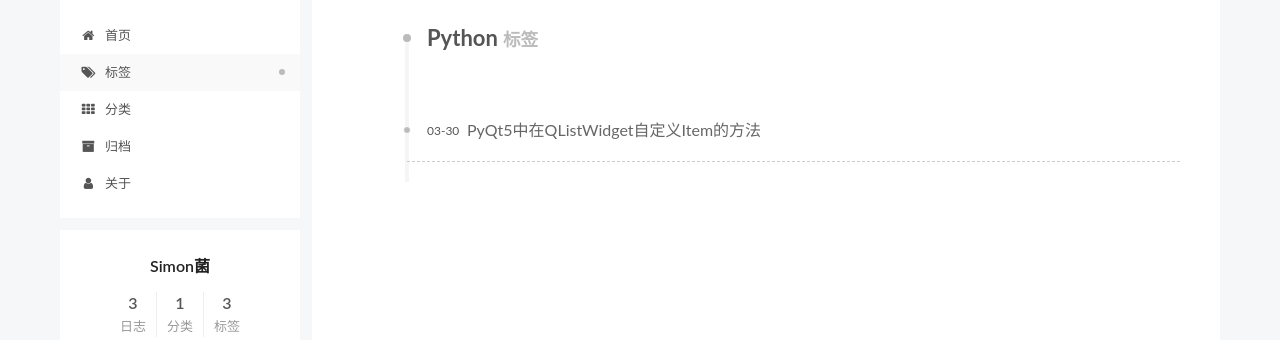
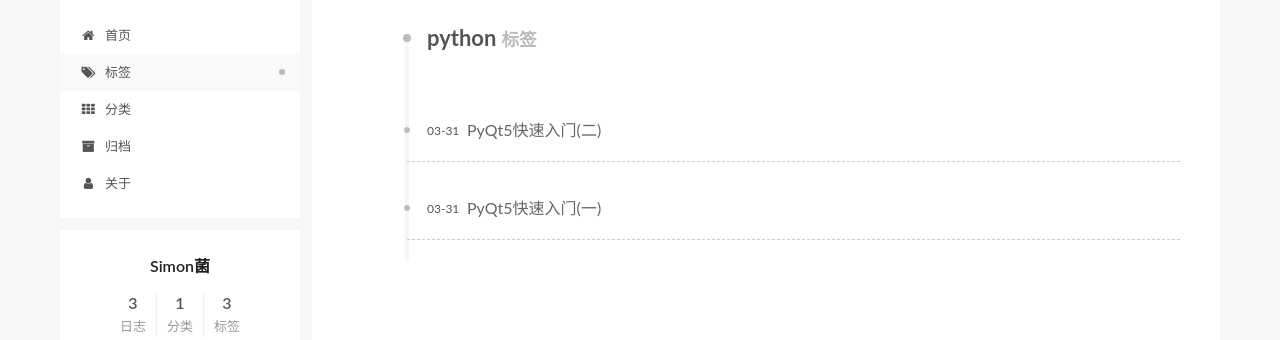
Before and after one commit to Uranus-R/simonkimi.github.io, a plain HTML site: page tags/python/index.html in a window 1280 px wide. Shown: the part 82-422 px from the top of the page. Drawn offline with Linux system fonts and the light colour scheme.

Commit message:
Site updated: 2019-03-31 00:46:08

```diff
--- a/css/main.css
+++ b/css/main.css
@@ -1762,7 +1762,7 @@ pre .javascript .function {
   width: 4px;
   height: 4px;
   border-radius: 50%;
-  background: #f6ffd2;
+  background: #a4a42f;
 }
 .feed-link,
 .chat {
--- a/tags/python/index.html
+++ b/tags/python/index.html
@@ -98,7 +98,7 @@
 
   <meta property="og:type" content="website">
 <meta property="og:title" content="Simon笔记">
-<meta property="og:url" content="http://z31.ink/tags/Python/index.html">
+<meta property="og:url" content="http://z31.ink/tags/python/index.html">
 <meta property="og:site_name" content="Simon笔记">
 <meta property="og:locale" content="zh-Hans">
 <meta name="twitter:card" content="summary">
@@ -110,7 +110,7 @@
 
 
 
-  <link rel="canonical" href="http://z31.ink/tags/Python/">
+  <link rel="canonical" href="http://z31.ink/tags/python/">
 
 
 
@@ -120,7 +120,7 @@
   };
 </script>
 
-  <title>标签: Python | Simon笔记</title>
+  <title>标签: python | Simon笔记</title>
 
 
 
@@ -349,7 +349,7 @@
 
     <div id="posts" class="posts-collapse">
       <div class="collection-title">
-        <h1>Python<small>标签</small>
+        <h1>python<small>标签</small>
         </h1>
       </div>
 
@@ -361,17 +361,43 @@
 
       <h2 class="post-title">
 
-          <a class="post-title-link" href="/2019/03/30/PyQt5中在ListWidget自定义Item的方法/" itemprop="url">
+          <a class="post-title-link" href="/2019/03/31/PyQt5快速入门-二/" itemprop="url">
 
-              <span itemprop="name">PyQt5中在QListWidget自定义Item的方法</span>
+              <span itemprop="name">PyQt5快速入门(二)</span>
 
           </a>
 
       </h2>
 
       <div class="post-meta">
-        <time class="post-time" itemprop="dateCreated" datetime="2019-03-30T18:05:38+08:00" content="2019-03-30">
-          03-30
+        <time class="post-time" itemprop="dateCreated" datetime="2019-03-31T00:42:48+08:00" content="2019-03-31">
+          03-31
+        </time>
+      </div>
+
+    </header>
+  </article>
+
+
+
+
+
+  <article class="post post-type-normal" itemscope itemtype="http://schema.org/Article">
+    <header class="post-header">
+
+      <h2 class="post-title">
+
+          <a class="post-title-link" href="/2019/03/31/PyQt5快速入门-一/" itemprop="url">
+
+              <span itemprop="name">PyQt5快速入门(一)</span>
+
+          </a>
+
+      </h2>
+
+      <div class="post-meta">
+        <time class="post-time" itemprop="dateCreated" datetime="2019-03-31T00:42:42+08:00" content="2019-03-31">
+          03-31
         </time>
       </div>
 
@@ -686,84 +712,3 @@
 
 </body>
 </html>
-lib/jquery/index.js?v=2.1.3"></script>
-
-
-  <script src="/lib/velocity/velocity.min.js?v=1.2.1"></script>
-
-
-  <script src="/lib/velocity/velocity.ui.min.js?v=1.2.1"></script>
-
-
-
-
-
-  <script src="/js/src/utils.js?v=7.0.1"></script>
-
-  <script src="/js/src/motion.js?v=7.0.1"></script>
-
-
-
-
-
-
-
-  <script src="/js/src/affix.js?v=7.0.1"></script>
-
-  <script src="/js/src/schemes/pisces.js?v=7.0.1"></script>
-
-
-
-
-
-
-
-
-  <script src="/js/src/next-boot.js?v=7.0.1"></script>
-
-
-
-
-
-
-
-
-
-
-
-
-
-
-
-
-
-
-
-
-
-
-
-
-
-
-
-
-
-
-
-
-
-
-
-
-
-
-
-
-
-
-
-
-
-</body>
-</html>
```
